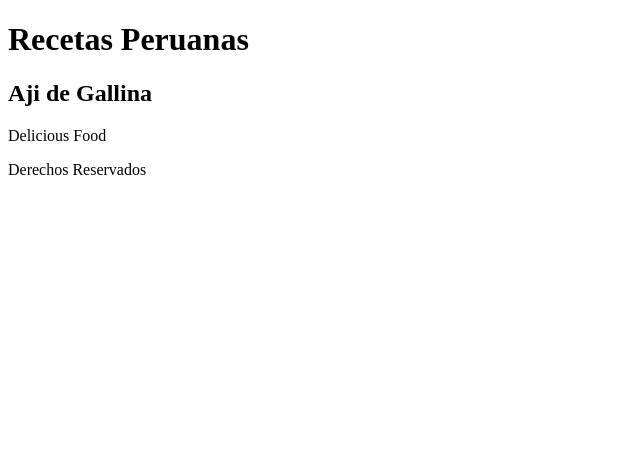
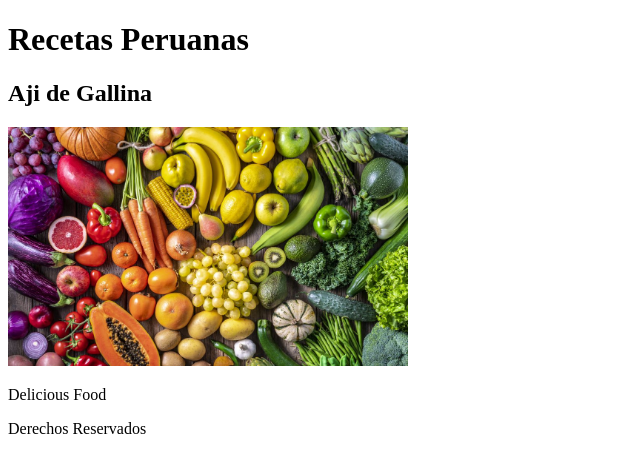
Before and after one commit to miwelvc/G19-Primero, a plain HTML site: page index.html in a window 1280 px wide. Shown: the whole page, without its empty margins (0-640 px from the left). Drawn offline with Linux system fonts and the light colour scheme.

Commit message:
con imagen desarrollo

```diff
--- a/index.html
+++ b/index.html
@@ -11,6 +11,7 @@
     </header>
     <section>
         <h2> Aji de Gallina</h2>
+        <img src="./img3.jpg" width="400" alt="400">
         <p> Delicious Food </p>
     </section>
     <footer>
```
Also changed, not shown: img3.jpg (added).
